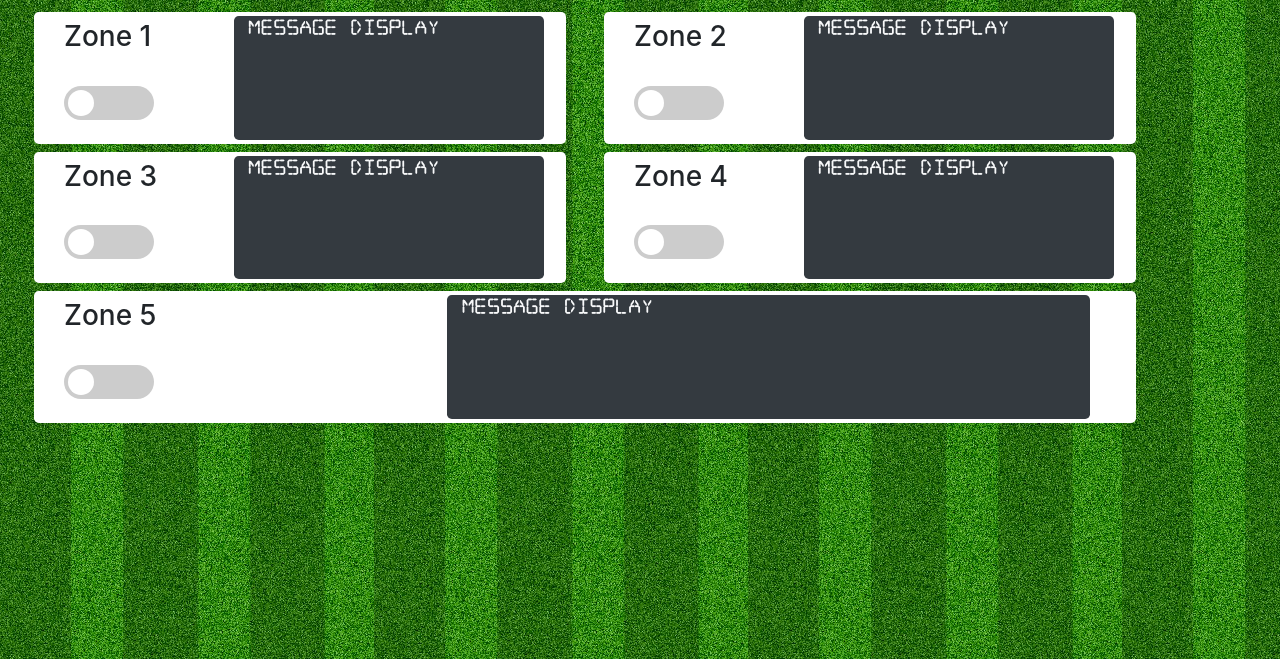
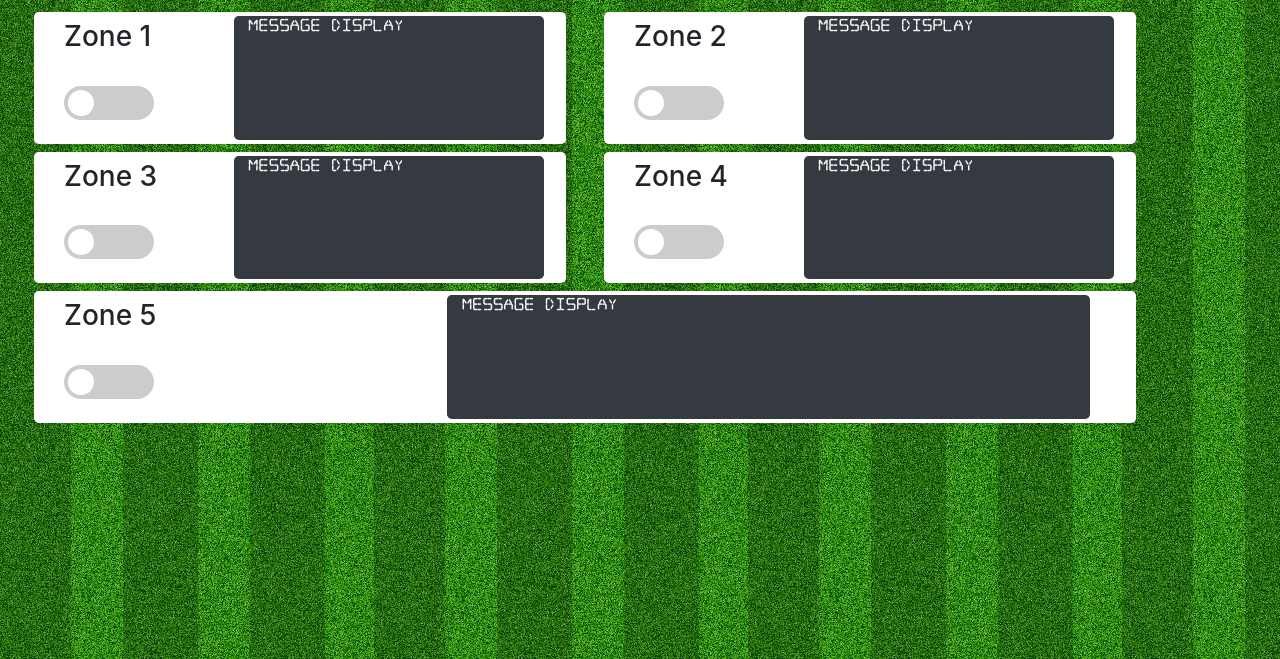
Before and after one commit to why-pengo/sprinkler, a Django app: page / in a window 1280 px wide. Shown: the part 56-715 px from the top of the page. Run offline with Django 3.2, Linux system fonts and the light colour scheme; the visitor is signed in with stand-in values (Sample User, id 1); some libraries are stand-ins or nearby versions.

Commit message:
adjust font size in message display

```diff
--- a/templates/jinja2/index.html
+++ b/templates/jinja2/index.html
@@ -25,7 +25,7 @@
                             </div>
                         </div>
                         <div id="zone1" class="container col-7 mt-1 mb-1 bg-dark text-light rounded-lg"
-                             style="font-family: digital-led-font;">Message display</div>
+                             style="font-family: digital-led-font; font-size: small;">Message display</div>
                     </div>
                 </div>
             </div>
@@ -49,7 +49,7 @@
                             </div>
                         </div>
                         <div id="zone2" class="container col-7 mt-1 mb-1 bg-dark text-light rounded-lg"
-                             style="font-family: digital-led-font;">Message display</div>
+                             style="font-family: digital-led-font; font-size: small;">Message display</div>
                     </div>
                 </div>
             </div>
@@ -77,7 +77,7 @@
                             </div>
                         </div>
                         <div id="zone3" class="container col-7 mt-1 mb-1 bg-dark text-light rounded-lg"
-                             style="font-family: digital-led-font;">Message display</div>
+                             style="font-family: digital-led-font; font-size: small;">Message display</div>
                     </div>
                 </div>
             </div>
@@ -101,7 +101,7 @@
                             </div>
                         </div>
                         <div id="zone4" class="container col-7 mt-1 mb-1 bg-dark text-light rounded-lg"
-                             style="font-family: digital-led-font;">Message display</div>
+                             style="font-family: digital-led-font; font-size: small;">Message display</div>
                     </div>
                 </div>
             </div>
@@ -129,7 +129,7 @@
                             </div>
                         </div>
                         <div id="zone5" class="container col-7 mt-1 mb-1 bg-dark text-light rounded-lg"
-                             style="font-family: digital-led-font;">Message display</div>
+                             style="font-family: digital-led-font; font-size: small;">Message display</div>
                     </div>
                 </div>
             </div>
```
